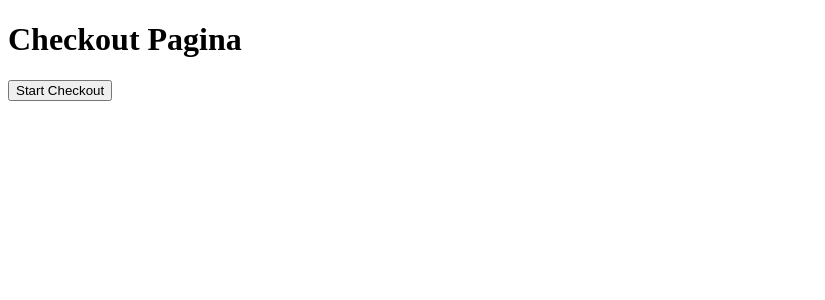
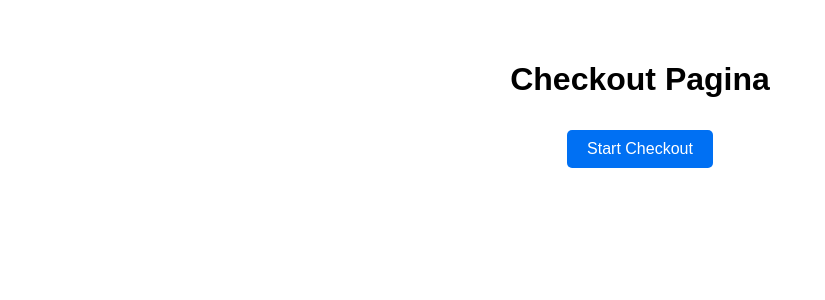
Before and after one commit to IlkerD01/seo-assistant, a Next.js app in the folder frontend/: page /checkout in a window 1280 px wide. Shown: the top 300 px of the page, without its empty margins (0-825 px from the left). Built offline with nearby package versions, Linux system fonts and the light colour scheme.

Commit message:
Update checkout.tsx

```diff
--- a/frontend/src/pages/checkout.tsx
+++ b/frontend/src/pages/checkout.tsx
@@ -1,4 +1,6 @@
 import { useState } from "react";
+import Layout from "@/components/Layout";
+import Spinner from "@/components/Spinner";
 
 export default function Checkout() {
   const [loading, setLoading] = useState(false);
@@ -29,11 +31,25 @@ export default function Checkout() {
   };
 
   return (
-    <div>
-      <h1>Checkout Pagina</h1>
-      <button onClick={createCheckoutSession} disabled={loading}>
-        {loading ? "Even geduld..." : "Start Checkout"}
-      </button>
-    </div>
+    <Layout>
+      <h1 style={{ textAlign: "center", marginBottom: "2rem" }}>Checkout Pagina</h1>
+      <div style={{ textAlign: "center" }}>
+        <button
+          onClick={createCheckoutSession}
+          disabled={loading}
+          style={{
+            backgroundColor: "#0070f3",
+            color: "white",
+            padding: "10px 20px",
+            border: "none",
+            borderRadius: "5px",
+            fontSize: "16px",
+            cursor: "pointer",
+          }}
+        >
+          {loading ? <Spinner /> : "Start Checkout"}
+        </button>
+      </div>
+    </Layout>
   );
 }
```
